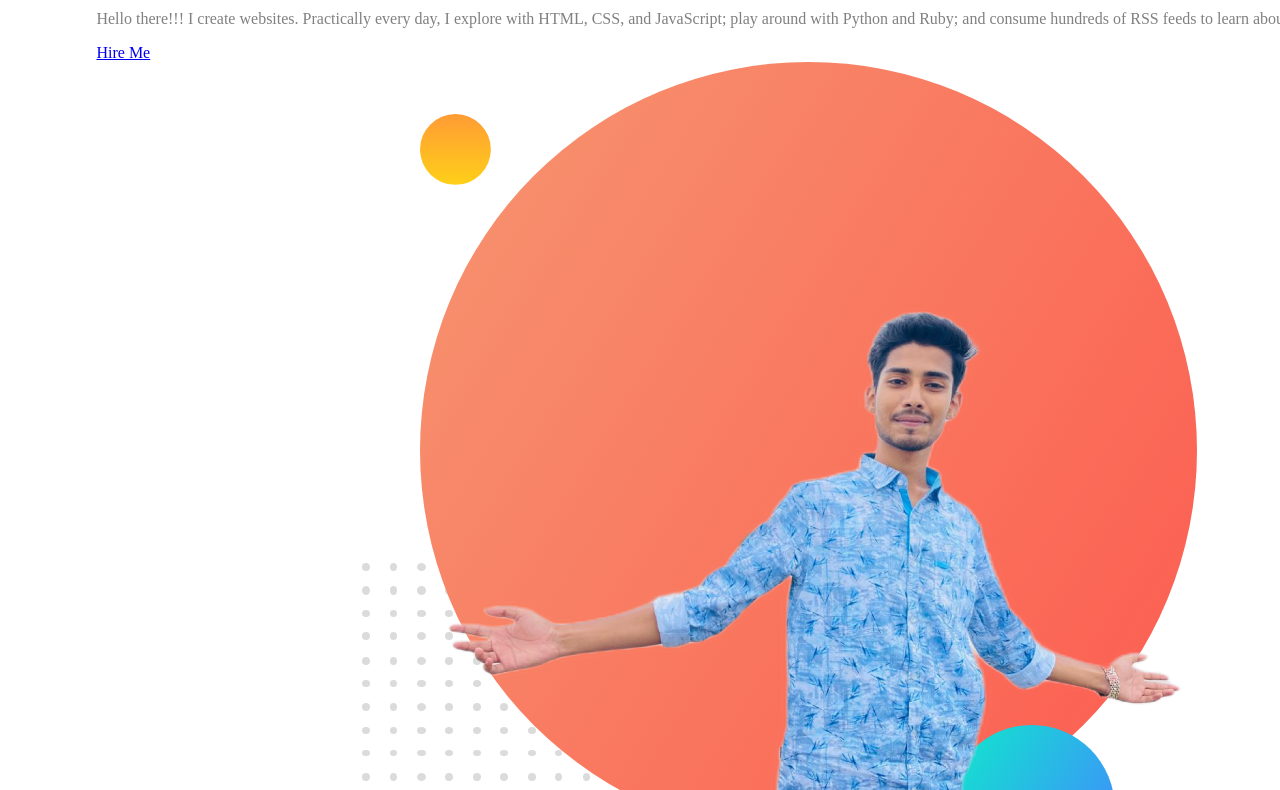
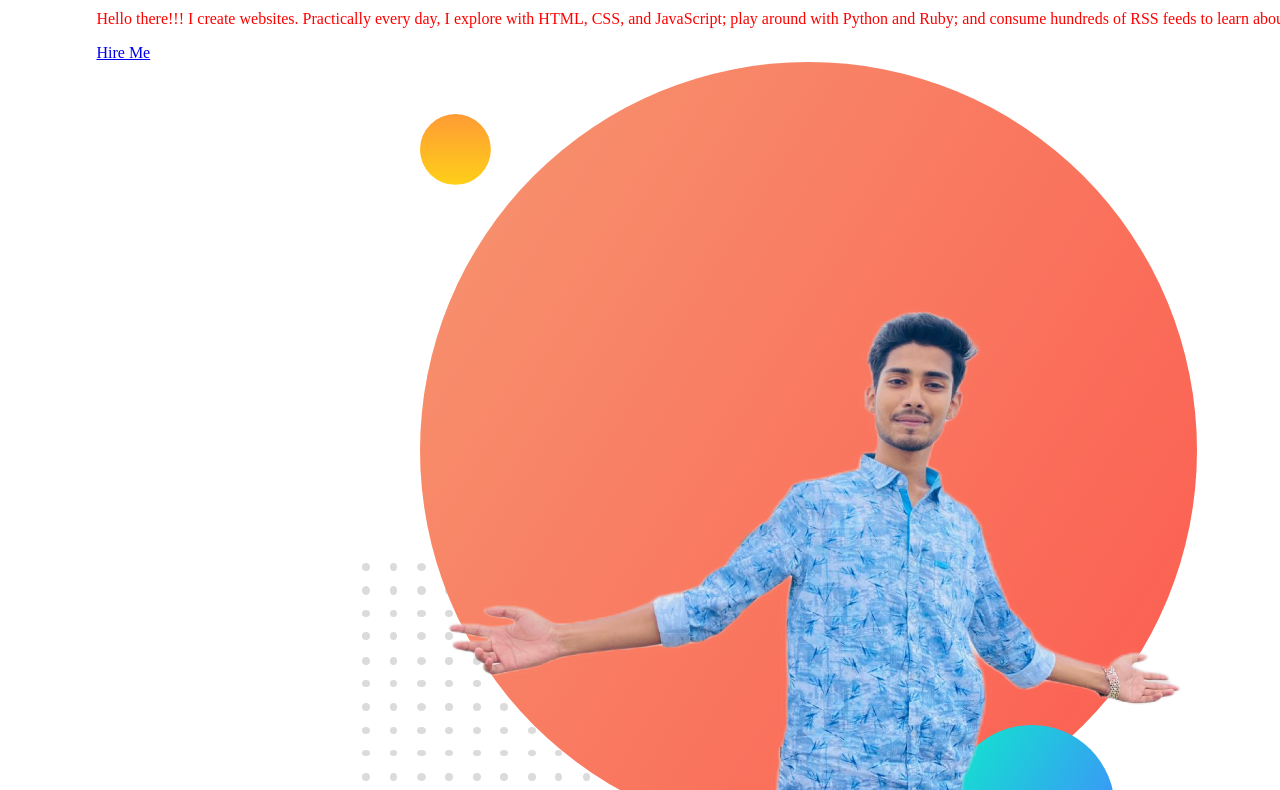
Before and after one commit to Akramcoderr/my-personal-website, a plain HTML site: page index.html in a window 1280 px wide. Shown: the part 141-931 px from the top of the page. Drawn offline with Linux system fonts and the light colour scheme.

Commit message:
fourth commit

```diff
--- a/style.css
+++ b/style.css
@@ -9,7 +9,7 @@
 
 }
 p{
-    color: grey;
+    color: red;
 }
 h1{
     font-size: 30px;
```
